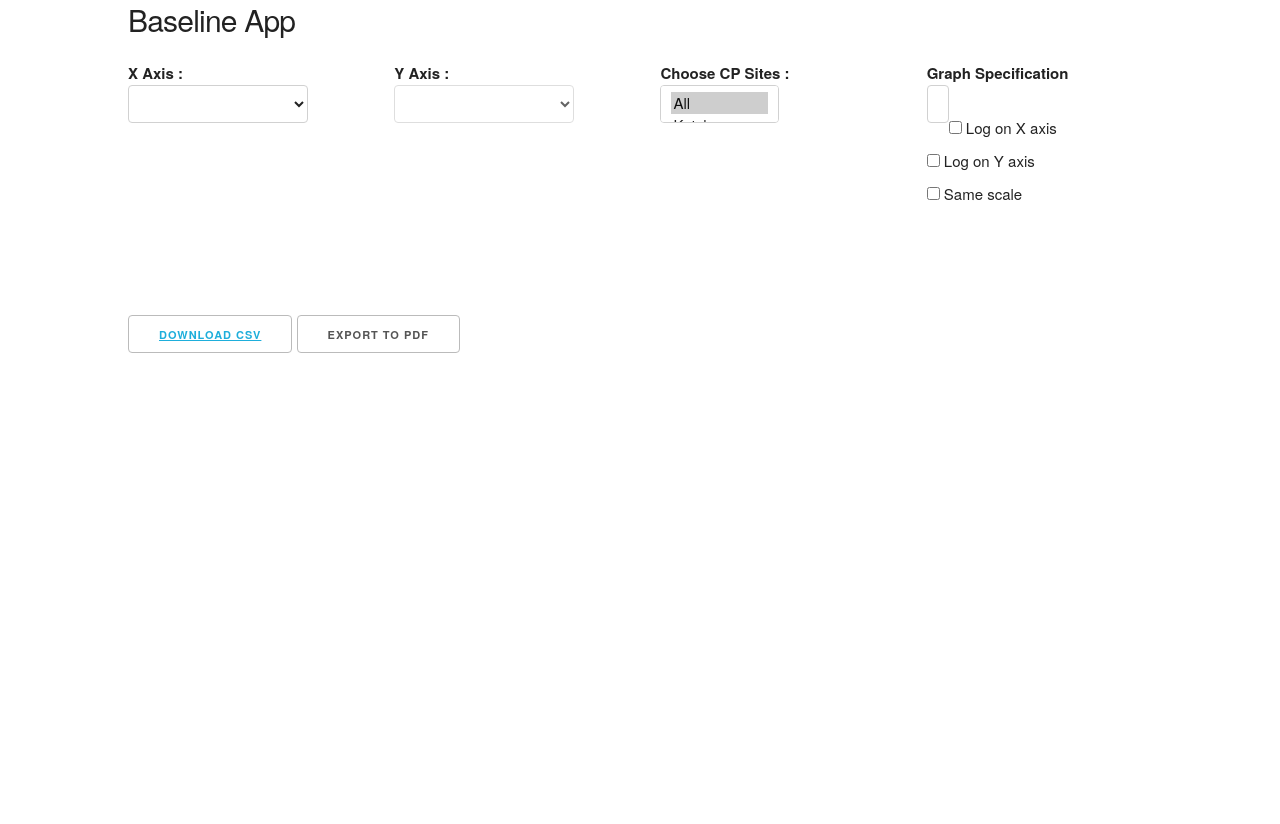
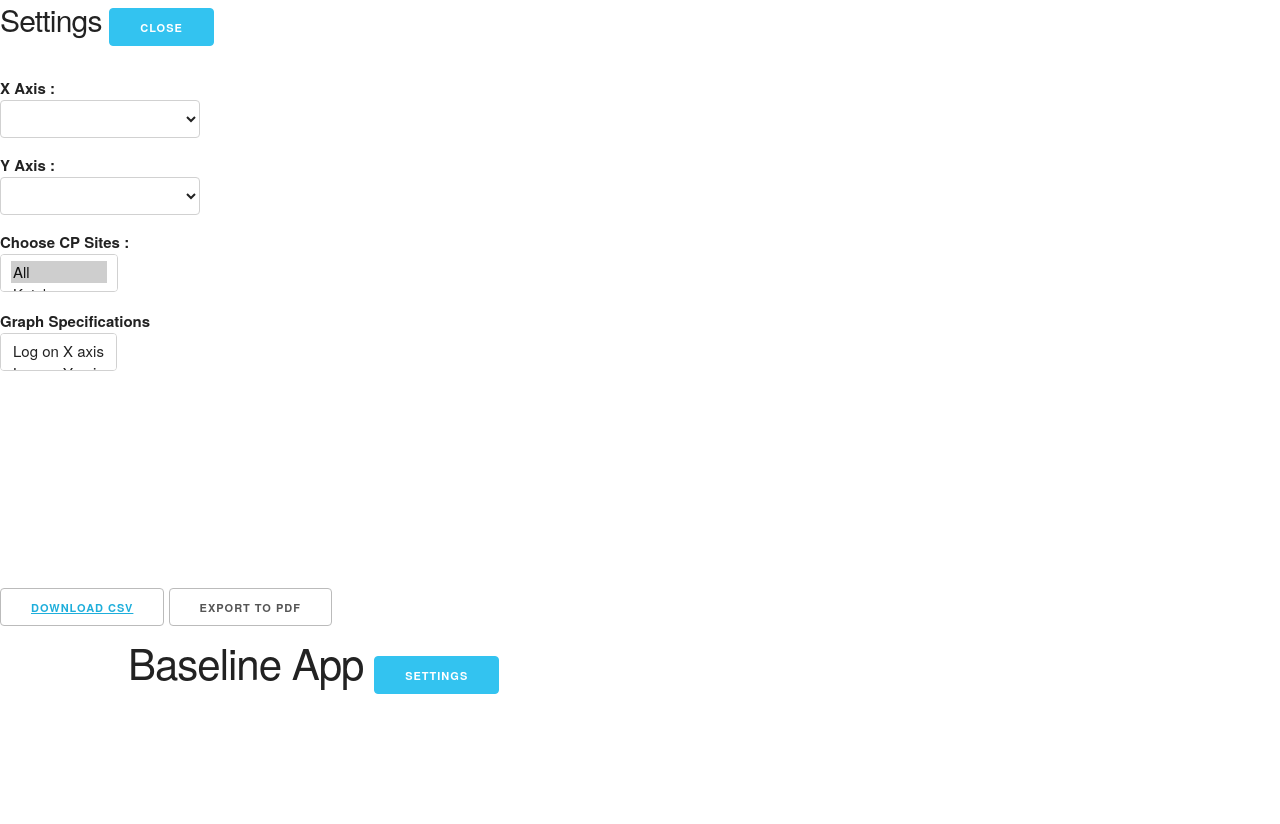
Before and after one commit to rainfedindia/BaselineApp, a Flask app: page / in a window 1280 px wide. Before the commit the page ends 353 px from the top, so only its background shows below. Run offline with Flask 2, Linux system fonts and the light colour scheme; lists and menus that the app fills with data are empty; some libraries are stand-ins or nearby versions.

Commit message:
side panel #2 search select fixed

```diff
--- a/templates/app.html
+++ b/templates/app.html
@@ -11,8 +11,9 @@
     <!-- Font Awesome -->
 
     <!-- select css -->
+
+    <link rel="stylesheet" href="static/plugins/sumoselect.css">
     <link rel="stylesheet" href="static/plugins/select2.min.css">
-    <link rel="stylesheet" href="static/plugins/sumoselect.css">
     <link rel="stylesheet" type="text/css" href="static/css/normalize.css">
     <link rel="stylesheet" type="text/css" href="static/css/skeleton.css">
 
@@ -27,26 +28,26 @@
     </head>
 
     <body>
-        <div class="container">
+
+         <div id="slider" class="slider">
                <div class="row">
-                <div class="docs-section" style=>
+                <div class="docs-section">
                     <div class="twelve columns">
-                        <h4>Baseline App</h4>
+                    <h4>Settings <button  class="button-primary" style="background-color: orange, border-color: orange" id="closeSlide">Close</button></h4>
+                    </div>
 
-                    </div>
-                </div>
             </div>
             <div class="row">
 
-                <div class="three columns">
+                <div class="twelve columns">
 
                     <b>X Axis :</b></br>
-                    <select id="attributeOne" class="form-control select2" style="width: 80%;">
+                    <select id="attributeOne" class="select2" style="width: 200px">
                     </select>
                 </div>
-                <div class="three columns">
+                <div class="twelve columns">
                     <b>Y Axis :</b></br>
-                    <select disabled="disabled" id="attributeTwo" class="form-control select2" style="width: 80%;">
+                    <select  id="attributeTwo" class="form-control select2" style="width: 200px">
                     </select>
                 </div>
                 <!-- <div class="three columns">
@@ -59,7 +60,7 @@
                     <b><input class="cb" type="checkbox" id="cb6"/>Palamu </b>
                     <b><input class="cb" type="checkbox" id="cb7"/>Bankura </b>
                 </div> -->
-                <div class="three columns">
+                <div class="twelve columns">
                     <b>Choose CP Sites :</b></br>
                     <select id="cpSelect" multiple="multiple">
 
@@ -73,22 +74,53 @@
                         <option id="cb7"/>Bankura </option>
                     </select>
                 </div>
-                <div class="three columns">
-                 <b>Graph Specification</b></br>
+                <div class="twelve columns">
+                 <b>Graph Specifications</b></br>
                  <select id="specSelect" multiple="multiple">
+                    <option class="log" id="logX">Log on X axis</option>
+                    <option class="log" id="logX">Log on Y axis</option>
+                    <option class="free" id="free">Same scale</option>
+                </select>
+
+                <!--
                     <input class="log"  type="checkbox" id="logX"/> Log on X axis</br>
                     <input class="log" type="checkbox" id="logY"/> Log on Y axis</br>
                     <input class="free" type="checkbox" id="free"/> Same scale</br>
-
-                    </select>
+                -->
 
 
             </div>
         </div>
+                       <div class="row" style="margin-top: 200px;">
+            <button>
+                <a href="static/data/dataV1.csv">
+                    Download CSV
+                </a>
+            </button>
+            <button>
+                Export To Pdf
+            </button>
+        </div>
 
+                </div>
+
+               </div>
+
+              <!-- <button>&times;</button> -->
+        </div>
+
+        <div class="container">
+                        <div class="row">
+                <div class="docs-section" style>
+                    <div class="twelve columns">
+                        <h2>Baseline App
+                        <button  class="button-primary" id="trigger">Settings</button>
+                        </h2>
+
+                    </div>
+                </div>
 
         <div id="mainTitle"  class="row" >
-
 
         </div>
         <div id="histoSelector"  class="row" >
@@ -104,16 +136,6 @@
         </div>
 
 
-         <div class="row">
-            <button>
-                <a href="static/data/dataV1.csv">
-                    Download CSV
-                </a>
-            </button>
-            <button>
-                Export To Pdf
-            </button>
-        </div>
 
     </div>
 
@@ -124,8 +146,10 @@
 <script src="static/plugins/sumoselect.min.js"></script>
 <script src="static/plugins/d3.min.js"></script>
 <script src="static/plugins/select2.full.min.js"></script>
+
 <script src="static/plugins/d3Tip.js"></script>
 <script src="static/plugins/boxplot.js"></script>
+<script src="static/plugins/slidereveal.js"></script>
 <script src="static/js/script.js"></script>
 
 </body>
```
Lines whose indentation alone changed are shown as unchanged.
